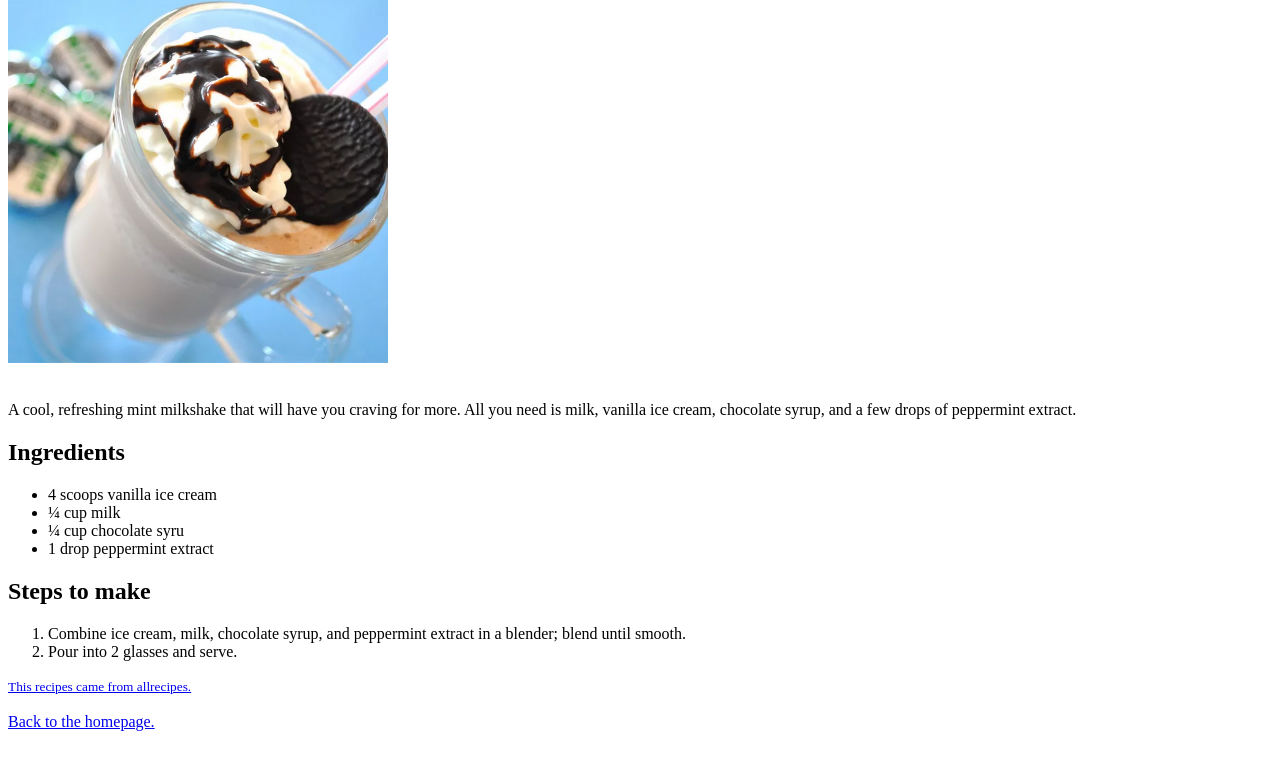
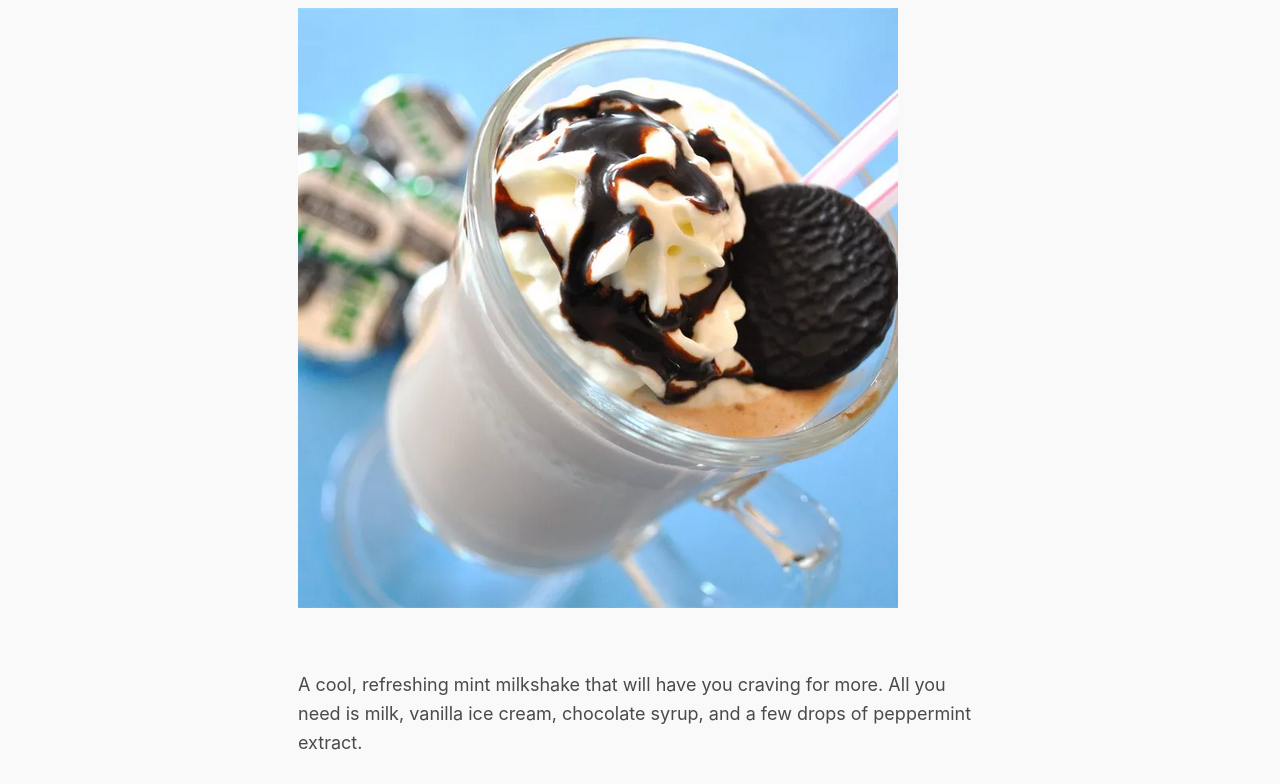
Before and after one commit to mr-guest/odin-recipes, a plain HTML site: page recipes/milkshake.html in a window 1280 px wide. Shown: the part 97-881 px from the top of the page. Before the commit the page ends 836 px from the top, so only its background shows below. Drawn offline with Linux system fonts and the light colour scheme.

Commit message:
fixing wrong line for css in spagetti.html and milkshake.html

```diff
--- a/recipes/milkshake.html
+++ b/recipes/milkshake.html
@@ -3,7 +3,7 @@
 	<head>
 		<meta charset="utf-8">
 		<meta name="viewport" content="width=device-width, initialscale=1.0">
-        <link rel="stylesheet" href="../css/sakura.css" type="type/css">
+        <link rel="stylesheet" href="../css/sakura.css">
 		<title>Vanilla Milkshake</title>
 	</head>
 	<body>
```
Also changed, not shown: recipes/homemade-mac-n-cheese.html (+1 -1 lines), recipes/spagetti-alla-carbonara.html (+1 -1 lines).
